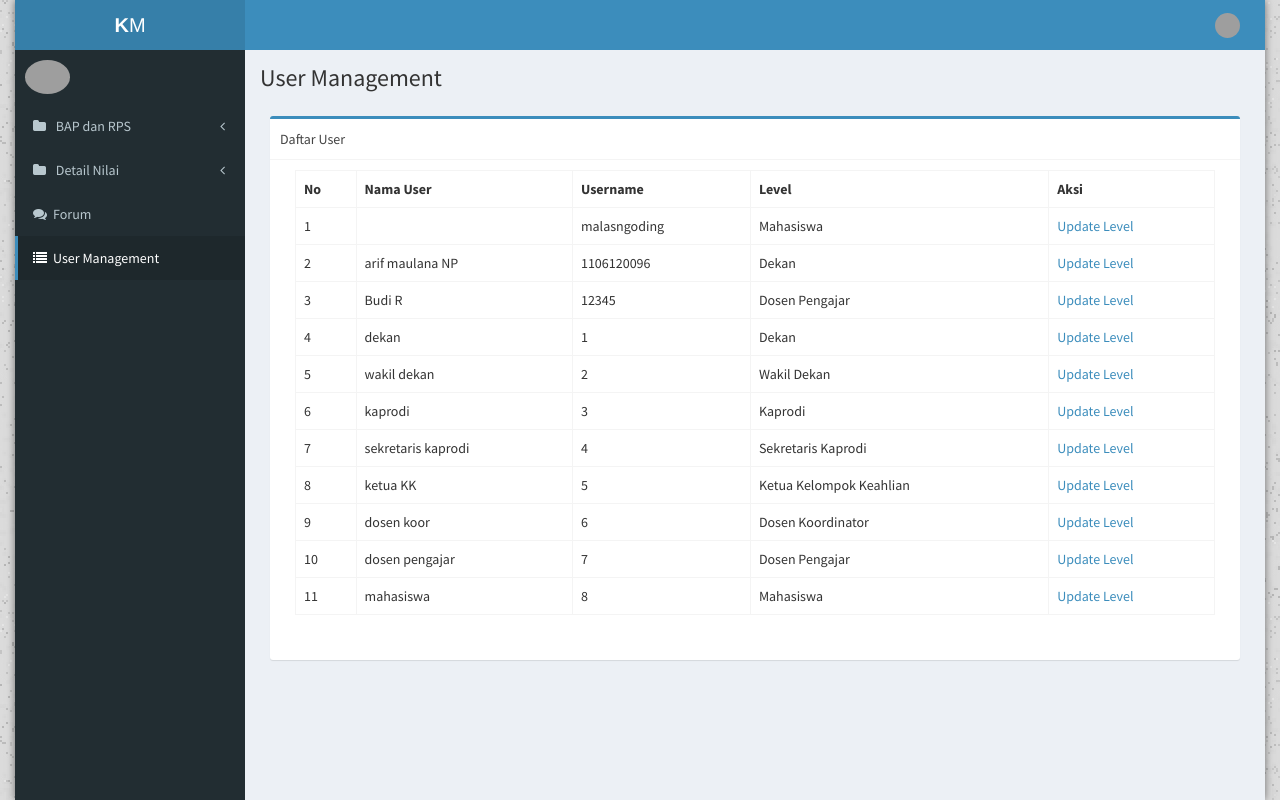
After one commit to arifmaulananp13/km, a CodeIgniter app: page /km/index.php/baprps/edit in a window 1280 px wide. The commit adds this page. Run offline with CodeIgniter, Linux system fonts and the light colour scheme; data comes from the database, SQL or seed files in the repository; grey boxes are pictures that could not be loaded.

Commit message:
add user management

```diff
--- a/application/controllers/Baprps.php
+++ b/application/controllers/Baprps.php
@@ -402,4 +402,29 @@ class Baprps extends CI_Controller {
 			redirect($_SERVER['HTTP_REFERER']);
 	}
 
+	public function edit(){
+		$data['title'] = "User Management";
+		$data['active_12'] = "active";
+		$data['data']=$this->m_inputbap->user();
+		view('kkpage',$data);
+	}
+
+	public function edit2($id){
+		$where = array('id_user' => $id);
+		$data['data'] = $this->m_inputbap->verif_data($where,'user')->result();
+		$data['level'] = $this->combobox_model->getlvl();
+		$data['title'] = "User Management";
+		view('kkpage2',$data);
+	}
+
+	public function update($id){
+		$id	= $this->input->post('id_user');
+		$level	= $this->input->post('level');
+		$where = array('id_user' => $id);
+		$data = array('level' => $level);
+
+	$this->m_inputbap->update_data($where, $data,'user');
+	redirect('baprps/edit');
 }
+
+}
--- a/application/models/m_inputbap.php
+++ b/application/models/m_inputbap.php
@@ -51,4 +51,19 @@ class M_inputbap extends CI_Model{
 	$this->db->insert($table,$where);
 	}
 
+	function edit_data($where,$table){
+		return $this->db->get_where($table,$where);
+	}
+
+	function update_data($where,$data,$table){
+		$this->db->where($where);
+		$this->db->update($table,$data);
+	}
+
+	public function user(){
+	$this->db->select('*');
+	$query= $this->db->get('user');
+	return $query->result();
+    }
+
 }
--- a/application/models/m_login.php
+++ b/application/models/m_login.php
@@ -54,4 +54,6 @@ function sesuai1($dosen1, $matkul1, $kelas1){
  }
 }
 
+
+
 ?>
--- a/application/views/header.php
+++ b/application/views/header.php
@@ -91,7 +91,8 @@
             <li class="{active_10}"><a href="<?php echo base_url(). 'nilai/lihat_nilai_akhir'; ?>"><i class="fa fa-circle-o"></i><span>Lihat Nilai Akhir</span></a></li>
 		  	</ul>
 			</li>
-			<li class="{active_7}"><a href="<?php echo base_url('baprps/forum'); ?>">Forum<span></span></a></li>
+			<li class="{active_7}"><a href="<?php echo base_url('baprps/forum'); ?>"><i class="fa fa-comments"></i><span>Forum</span></a></li>
+			<li class="{active_12}"><a href="<?php echo base_url('baprps/edit'); ?>"><i class="fa fa-list"></i><span>User Management</span></a></li>
 		  </ul>
 
         </section>
--- /dev/null
+++ b/application/views/kkpage.php
@@ -0,0 +1,41 @@
+      <div class="content-wrapper">
+        <section class="content-header">
+          <h1>
+            {title}
+          </h1>
+        </section>
+        <section class="content">
+		  <div class="col-md-12 with-padding">
+        <form class="box box-primary">
+        	<div class="box-header with-border">
+        	Daftar User
+        	</div>
+        	<div class="box-body">
+            <div class="col-md-12 form-group">
+			<table class="table table-bordered">
+			<tr>
+				<th>No</th>
+				<th>Nama User</th>
+				<th>Username</th>
+				<th>Level</th>
+				<th>Aksi</th>
+			</tr>
+			<?php
+			$no = 1;
+			foreach($data as $u){
+			?>
+			<tr>
+				<td><?php echo $no++?></td>
+				<td><?php echo $u->nama_user ?></td>
+				<td><?php echo $u->username ?></td>
+				<td><?php echo $u->level ?></td>
+				<td><?php echo anchor('baprps/edit2/'.$u->id_user,'Update Level')?></td>
+			</tr>
+			<?php } ?>
+			</table>
+            </div>
+
+        	</div>
+        </form>
+        </div>
+        </section>
```
Also changed, not shown: application/views/kkpage2.php (added, +39 -0 lines).
